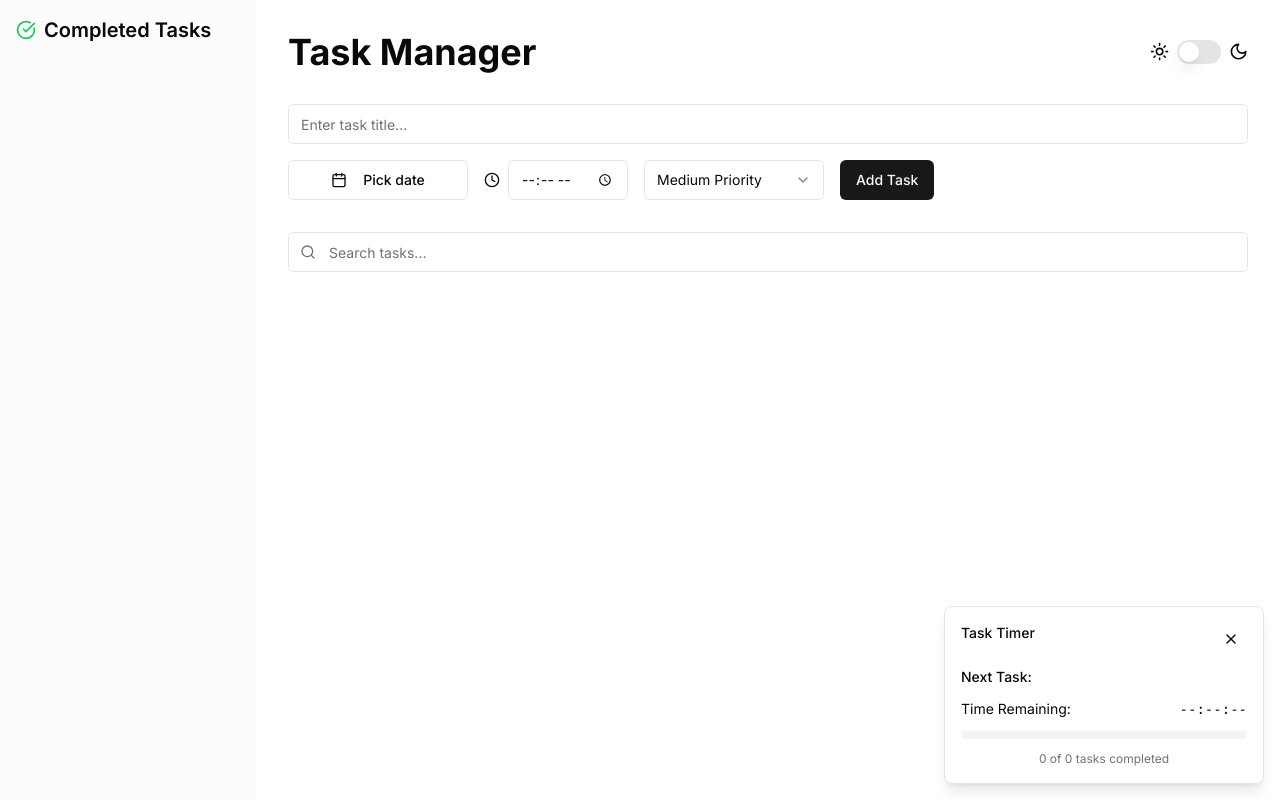
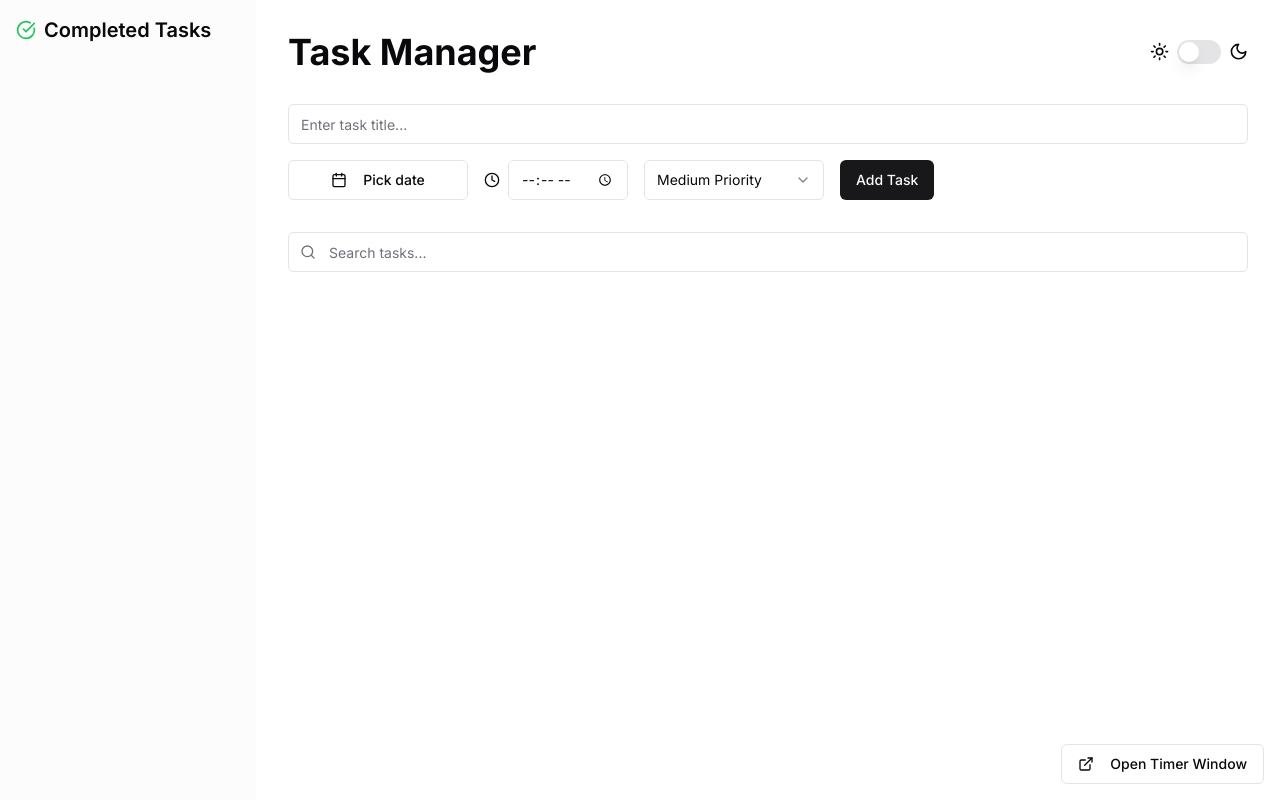
Before and after one commit to certainlyMohneeesh/task-manager, a Next.js app: page / in a window 1280 px wide. Built offline with nearby package versions, Linux system fonts and the light colour scheme.

Commit message:
FloatingTimer with windows standalone

```diff
--- a/src/components/features/notification/FloatingTimer.tsx
+++ b/src/components/features/notification/FloatingTimer.tsx
@@ -3,34 +3,165 @@
 import { useState, useEffect, useRef, useCallback } from 'react'
 import { Progress } from "@/components/ui/progress"
 import { Card } from "@/components/ui/card"
-import { Button } from "@/components/ui/button"
-import { X } from "lucide-react"
 import { Task } from "@/types/Task"
 import { differenceInSeconds, differenceInHours, differenceInMinutes } from 'date-fns'
-import Draggable from 'react-draggable'
-import { useTaskSync } from '@/hooks/useTaskSync'
+import { Button } from '@/components/ui/button'
+import { ExternalLink } from 'lucide-react'
 
 interface FloatingTimerProps {
   tasks: Task[]
 }
 
 export function FloatingTimer({ tasks }: FloatingTimerProps) {
-  const nodeRef = useRef(null)
-  const [isVisible, setIsVisible] = useState(true)
-  const [progress, setProgress] = useState(0)
-  const [timeLeft, setTimeLeft] = useState('--:--:--')
-  const [nextTaskTitle, setNextTaskTitle] = useState('')
+  const [timerWindow, setTimerWindow] = useState<Window | null>(null)
 
-  const getActiveTasks = useCallback(() => {
-    return tasks.filter(task => !task.completed)
-  }, [tasks])
+  //standalone window using window api
+  const openTimerWindow = () => {
+    const width = 320
+    const height = 200
+    const left = window.screen.width - width
+    const top = window.screen.height - height - 100
 
-  const getCompletedTasks = useCallback(() => {
-    return tasks.filter(task => task.completed)
-  }, [tasks])
+    const newWindow = window.open(
+      '',
+      'TaskTimer',
+      `width=${width},height=${height},left=${left},top=${top},toolbar=no,menubar=no,location=no,status=no`
+    )
 
-  const updateTimer = useCallback(() => {
-    const activeTasks = getActiveTasks()
+    if (newWindow) {
+      setTimerWindow(newWindow)
+      setupTimerWindow(newWindow)
+    }
+  }
+
+  const setupTimerWindow = (win: Window) => {
+    win.document.head.innerHTML = `
+    <style>
+      /* Tailwind base styles */
+      @tailwind base;
+      @tailwind components;
+      @tailwind utilities;
+
+      /* Root variables */
+      :root {
+        --background: 0 0% 100%;
+        --foreground: 240 10% 3.9%;
+        --card: 0 0% 100%;
+        --card-foreground: 240 10% 3.9%;
+        --popover: 0 0% 100%;
+        --popover-foreground: 240 10% 3.9%;
+        --primary: 240 5.9% 10%;
+        --primary-foreground: 0 0% 98%;
+        --secondary: 240 4.8% 95.9%;
+        --secondary-foreground: 240 5.9% 10%;
+        --muted: 240 4.8% 95.9%;
+        --muted-foreground: 240 3.8% 46.1%;
+        --accent: 240 4.8% 95.9%;
+        --accent-foreground: 240 5.9% 10%;
+        --destructive: 0 84.2% 60.2%;
+        --destructive-foreground: 0 0% 98%;
+        --border: 240 5.9% 90%;
+        --input: 240 5.9% 90%;
+        --ring: 240 10% 3.9%;
+        --radius: 0.5rem;
+      }
+
+      /* Dark mode variables */
+      @media (prefers-color-scheme: dark) {
+        :root {
+          --background: 240 10% 3.9%;
+          --foreground: 0 0% 98%;
+          --card: 240 10% 3.9%;
+          --card-foreground: 0 0% 98%;
+          --popover: 240 10% 3.9%;
+          --popover-foreground: 0 0% 98%;
+          --primary: 0 0% 98%;
+          --primary-foreground: 240 5.9% 10%;
+          --secondary: 240 3.7% 15.9%;
+          --secondary-foreground: 0 0% 98%;
+          --muted: 240 3.7% 15.9%;
+          --muted-foreground: 240 5% 64.9%;
+          --accent: 240 3.7% 15.9%;
+          --accent-foreground: 0 0% 98%;
+          --destructive: 0 62.8% 30.6%;
+          --destructive-foreground: 0 0% 98%;
+          --border: 240 3.7% 15.9%;
+          --input: 240 3.7% 15.9%;
+          --ring: 240 4.9% 83.9%;
+        }
+      }
+
+      /* Base styles */
+      * {
+        border-color: hsl(var(--border));
+      }
+
+      body {
+        background-color: hsl(var(--background));
+        color: hsl(var(--foreground));
+        margin: 0;
+        font-family: system-ui, -apple-system, sans-serif;
+      }
+
+      /* Animation */
+      .slide-in {
+        animation: slideIn 0.3s ease-out forwards;
+      }
+
+      @keyframes slideIn {
+        from {
+          transform: translateY(20px);
+          opacity: 0;
+        }
+        to {
+          transform: translateY(0);
+          opacity: 1;
+        }
+      }
+    </style>
+  `
+    const styles = Array.from(document.styleSheets)
+      .map(sheet => {
+        try {
+          return Array.from(sheet.cssRules)
+            .map(rule => rule.cssText)
+            .join('\n')
+        } catch {
+          return ''
+        }
+      })
+      .join('\n')
+
+    win.document.head.innerHTML = `
+      <style>${styles}</style>
+      <link href="https://fonts.googleapis.com/css2?family=Inter:wght@400;500;600;700&display=swap" rel="stylesheet">
+    `
+
+    win.document.body.innerHTML = `
+      <div id="timer-root" class="p-4 bg-background min-h-screen">
+        <div class="space-y-3">
+          <div class="flex justify-between text-sm">
+            <span class="font-medium">Next Task: </span>
+            <span class="text-primary truncate ml-2" id="task-title"></span>
+          </div>
+          <div class="flex justify-between text-sm">
+            <span>Time Remaining:</span>
+            <span class="font-mono" id="time-left"></span>
+          </div>
+          <div class="h-2 relative w-full overflow-hidden rounded-full bg-secondary">
+            <div id="progress-bar" class="h-full w-0 flex-1 bg-primary transition-all"></div>
+          </div>
+          <div class="text-xs text-center text-muted-foreground" id="task-count"></div>
+        </div>
+      </div>
+    `
+  }
+
+  const updateTimerDisplay = useCallback(() => {
+    if (!timerWindow || timerWindow.closed) return
+
+    const activeTasks = tasks.filter(task => !task.completed)
+    const completedTasks = tasks.filter(task => task.completed)
     const now = new Date()
 
     const upcomingTasks = activeTasks
@@ -51,73 +182,36 @@ export function FloatingTimer({ tasks }: FloatingTimerProps) {
       const hours = differenceInHours(nextTask.dateTime, now)
 
       const formattedTime = `${String(hours).padStart(2, '0')}:${String(minutes).padStart(2, '0')}:${String(seconds).padStart(2, '0')}`
-
       const totalSeconds = differenceInSeconds(nextTask.dateTime, now)
       const progressValue = 100 - ((totalSeconds / (24 * 60 * 60)) * 100)
 
-      setProgress(Math.min(100, Math.max(0, progressValue)))
-      setTimeLeft(formattedTime)
-      setNextTaskTitle(nextTask.title)
-    } else {
-      setTimeLeft('--:--:--')
-      setNextTaskTitle('No upcoming tasks')
-      setProgress(0)
+      const taskTitle = timerWindow.document.getElementById('task-title')
+      const timeLeft = timerWindow.document.getElementById('time-left')
+      const progressBar = timerWindow.document.getElementById('progress-bar')
+      const taskCount = timerWindow.document.getElementById('task-count')
+
+      if (taskTitle) taskTitle.textContent = nextTask.title
+      if (timeLeft) timeLeft.textContent = formattedTime
+      if (progressBar) progressBar.style.width = `${Math.min(100, Math.max(0, progressValue))}%`
+      if (taskCount) taskCount.textContent = `${completedTasks.length} of ${activeTasks.length + completedTasks.length} tasks completed`
     }
-  }, [getActiveTasks])
+  }, [timerWindow, tasks])
 
-  // Regular timer update
   useEffect(() => {
-    const handleTaskEdit = () => {
-      updateTimer()
+    if (timerWindow) {
+      const timer = setInterval(updateTimerDisplay, 1000)
+      return () => clearInterval(timer)
     }
-
-    window.addEventListener('TASK_EDITED', handleTaskEdit)
-    return () => window.removeEventListener('TASK_EDITED', handleTaskEdit)
-  }, [updateTimer])
-
-
-
-  // Task sync using custom hook
-  useTaskSync(updateTimer)
-
-  const handleClose = () => {
-    setIsVisible(false)
-  }
-
-  const activeTasks = getActiveTasks()
-  const completedTasks = getCompletedTasks()
-
-  if (!isVisible) return null
+  }, [timerWindow, updateTimerDisplay])
 
   return (
-    <Draggable nodeRef={nodeRef}>
-      <Card ref={nodeRef} className="fixed bottom-4 right-4 p-4 w-80 cursor-move shadow-lg z-50">
-        <div className="flex justify-between items-start mb-3">
-          <h3 className="text-sm font-medium">Task Timer</h3>
-          <Button
-            variant="ghost"
-            size="sm"
-            className="h-8 w-8 p-0"
-            onClick={handleClose}
-          >
-            <X className="h-4 w-4" />
-          </Button>
-        </div>
-        <div className="space-y-3">
-          <div className="flex justify-between text-sm">
-            <span className="font-medium">Next Task: </span>
-            <span className="text-primary truncate ml-2">{nextTaskTitle}</span>
-          </div>
-          <div className="flex justify-between text-sm">
-            <span>Time Remaining:</span>
-            <span className="font-mono">{timeLeft}</span>
-          </div>
-          <Progress value={progress} className="h-2" />
-          <div className="text-xs text-center text-muted-foreground">
-            {completedTasks.length} of {activeTasks.length + completedTasks.length} tasks completed
-          </div>
-        </div>
-      </Card>
-    </Draggable>
+    <Button
+      onClick={openTimerWindow}
+      className="fixed bottom-4 right-4 z-50"
+      variant="outline"
+    >
+      <ExternalLink className="mr-2 h-4 w-4" />
+      Open Timer Window
+    </Button>
   )
 }
```
